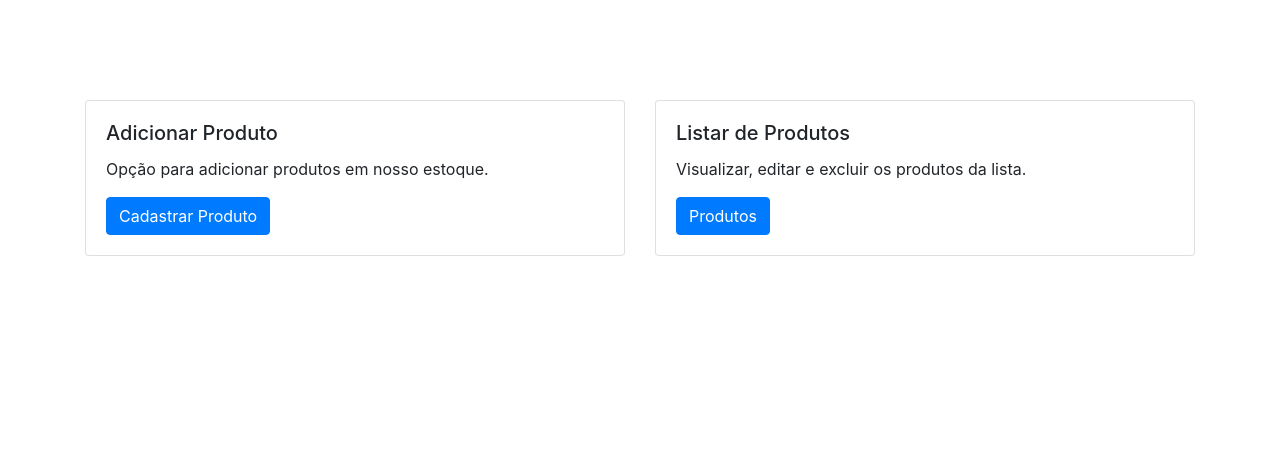
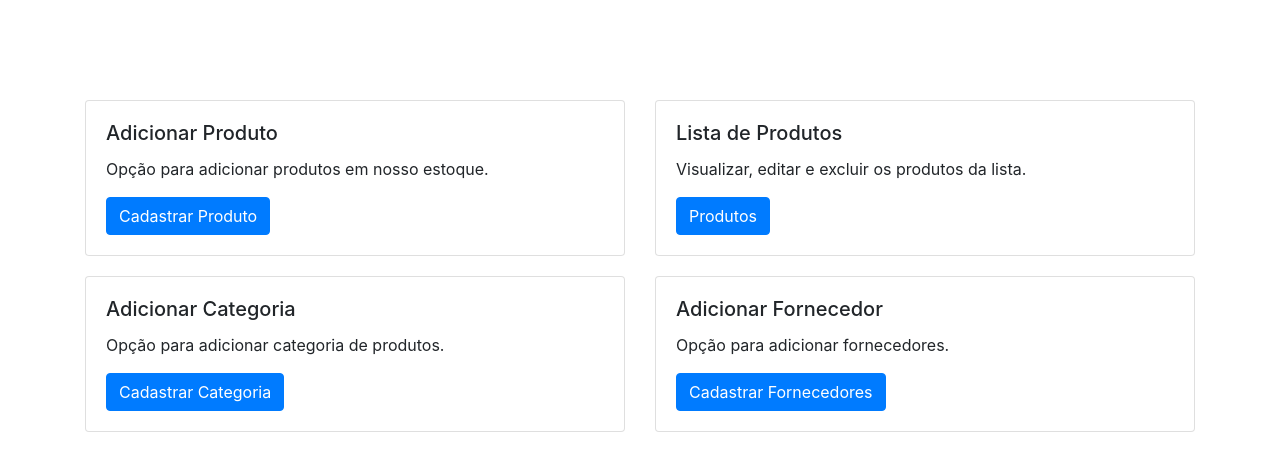
Before and after one commit to danimlds/repo-connect, a PHP site: page / in a window 1280 px wide. Shown: the top 471 px of the page. Run offline with PHP 8.4, Linux system fonts and the light colour scheme.

```diff
--- a/index.php
+++ b/index.php
@@ -8,7 +8,8 @@
 </head>
 <body>
     <div class="container" style="margin-top: 100px">
-            <div class="row">
+        <div class="row">
+
         <div class="col-sm-6">
             <div class="card">
             <div class="card-body">
@@ -21,12 +22,32 @@
         <div class="col-sm-6">
             <div class="card">
             <div class="card-body">
-                <h5 class="card-title">Listar de Produtos</h5>
+                <h5 class="card-title">Lista de Produtos</h5>
                 <p class="card-text">Visualizar, editar e excluir os produtos da lista.</p>
                 <a href="listar_produtos.php" class="btn btn-primary">Produtos</a>
             </div>
             </div>
         </div>
+
+        <div class="col-sm-6" style="margin-top: 20px">
+            <div class="card">
+            <div class="card-body">
+                <h5 class="card-title">Adicionar Categoria</h5>
+                <p class="card-text">Opção para adicionar categoria de produtos.</p>
+                <a href="adicionar_categoria.php" class="btn btn-primary">Cadastrar Categoria</a>
+            </div>
+            </div>
+        </div>
+        <div class="col-sm-6" style="margin-top: 20px">
+            <div class="card">
+            <div class="card-body">
+                <h5 class="card-title">Adicionar Fornecedor</h5>
+                <p class="card-text">Opção para adicionar fornecedores.</p>
+                <a href="listar_produtos.php" class="btn btn-primary">Cadastrar Fornecedores</a>
+            </div>
+            </div>
+        </div>
+
         </div>
     </div>
 
```
Also changed, not shown: adicionar_categoria.php (added, +37 -0 lines), adicionar_produto.php (+16 -4 lines), inserir_categoria.php (added, +15 -0 lines).
